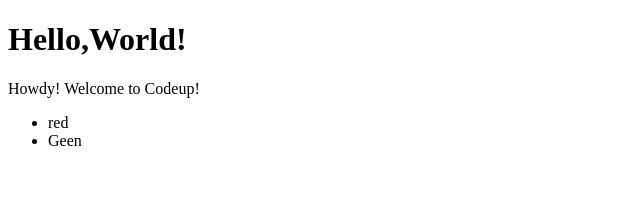
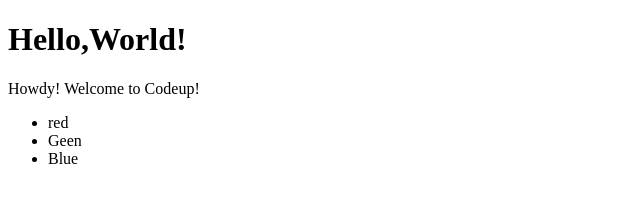
Before and after one commit to emata10/codeup-web-exercise, a plain HTML site: page hello-world.html in a window 1280 px wide. Shown: the full height of the page, 0-640 px from the left. Drawn offline with Linux system fonts and the light colour scheme.

Commit message:
modified hello-world

```diff
--- a/hello-world.html
+++ b/hello-world.html
@@ -10,7 +10,7 @@
     <ul>
         <li>red</li>
         <li>Geen</li>
-
+        <li>Blue</li>
     </ul>
 </body>
 </html>
```
